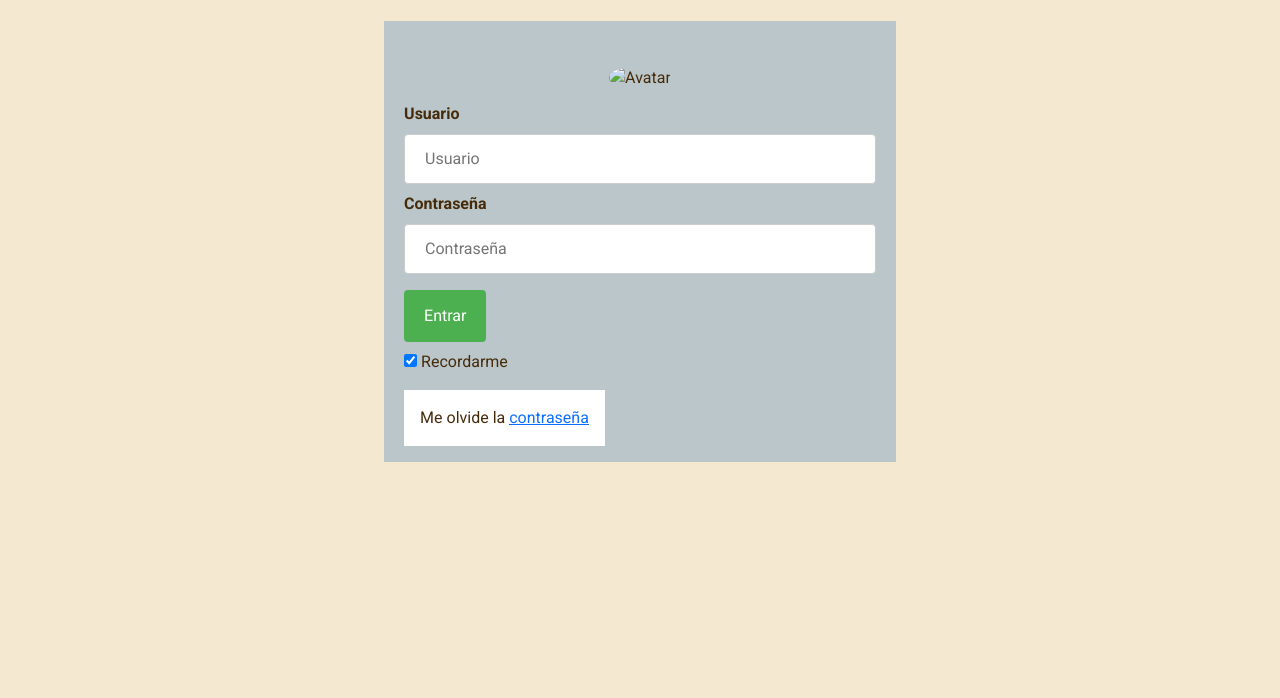
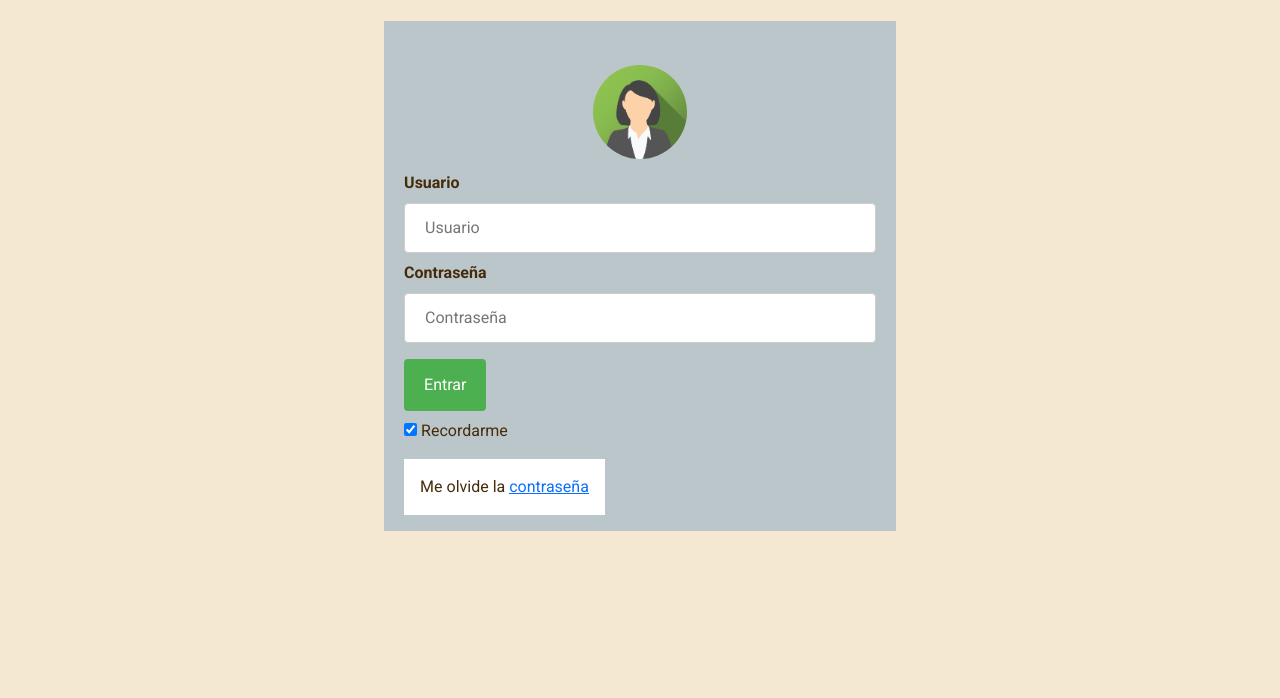
Before and after one commit to Uru222/PreEntrega2-Machado, a plain HTML site: page pages/login.html in a window 1280 px wide. Shown: the part 155-853 px from the top of the page. Drawn offline with nearby package versions, Linux system fonts and the light colour scheme.

Commit message:
imagen login

```diff
--- a/pages/login.html
+++ b/pages/login.html
@@ -115,7 +115,7 @@
           <form" action="">
             <div class="imgcontainer">
 
-              <img src="./images/login.png" alt="Avatar" class="avatar">
+              <img src="../images/login.png" alt="Avatar" class="avatar">
             </div>
 
             <div>
```
